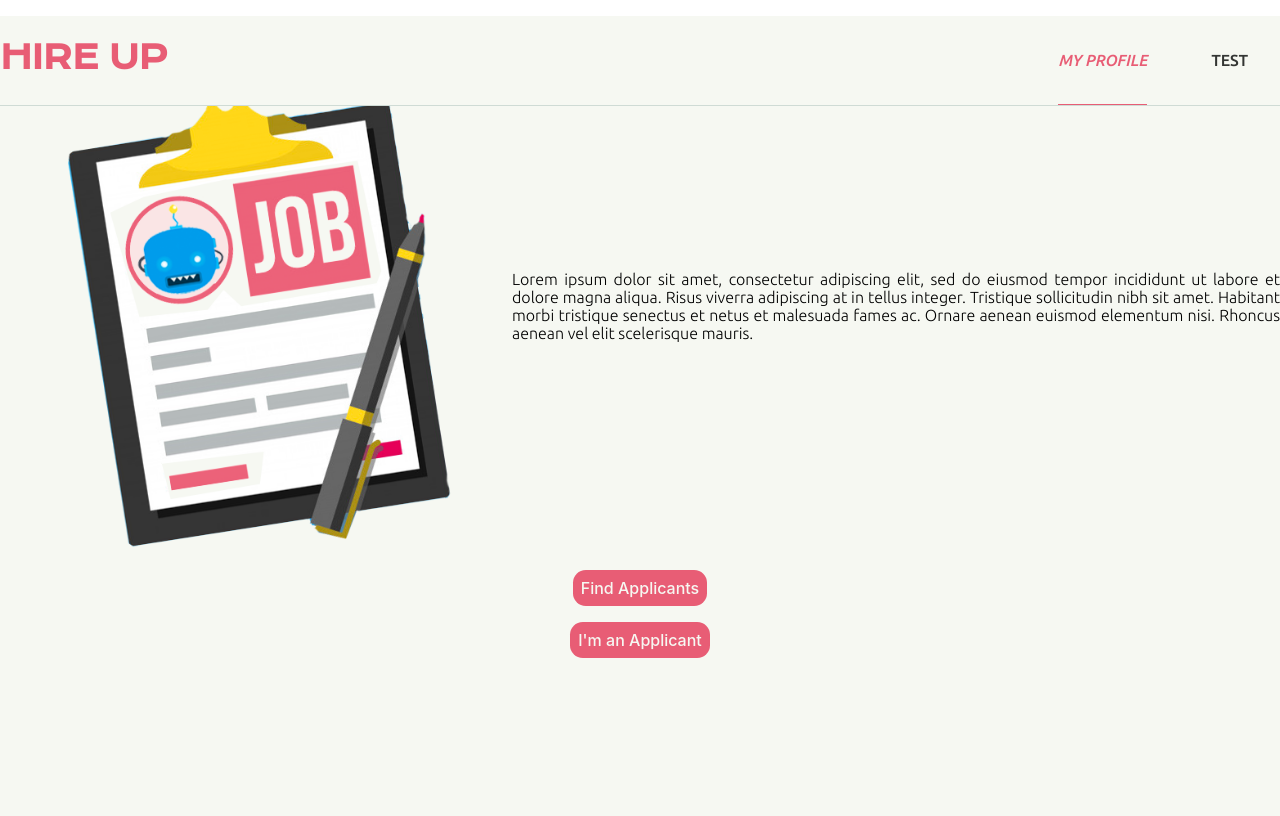
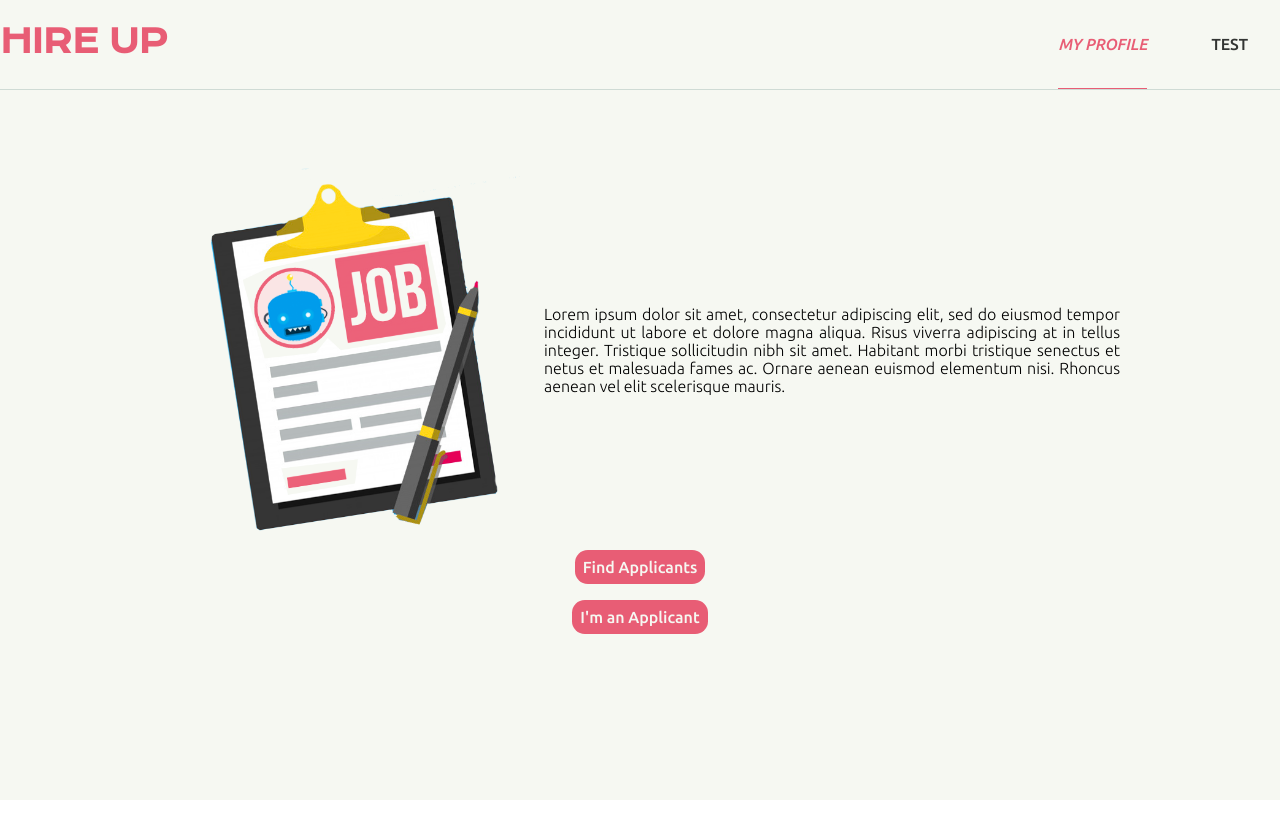
Before and after one commit to HireUp-Turing/HireUp_frontend, a React (Create React App) app: page / in a window 1280 px wide. Built offline with nearby package versions, Linux system fonts and the light colour scheme.

Commit message:
Update style on main

```diff
--- a/src/components/App/App.scss
+++ b/src/components/App/App.scss
@@ -6,7 +6,13 @@
 	height: 100vh;
 }
 
-p {
+main {
+	display: flex;
+	flex-direction: column;
+	justify-content: center;
+	align-content: center;
 	font-family: 'Ubuntu', sans-serif;
 	font-weight: 300;
+	margin: 0 10em 0 10em;
+	height: 100%;
 }
--- a/src/components/App/App.tsx
+++ b/src/components/App/App.tsx
@@ -7,16 +7,15 @@ import Header from '../../components/Header/Header'
 
 const App: React.FC = () => {
   return (
-		<main className="App">
+		<div className="App">
 			<Header />
-			<p>This is some text so we can see what these cool fonts look like and if we like them we are going to KEEP USING THEM!</p>
       <Switch>
         {Object.values(routes).map((route:any, index:number) => (
           <Route key={index} {...route} path={route.path} />
         ))
         }
       </Switch>
-		</main>
+		</div>
   )
 }
 
```
